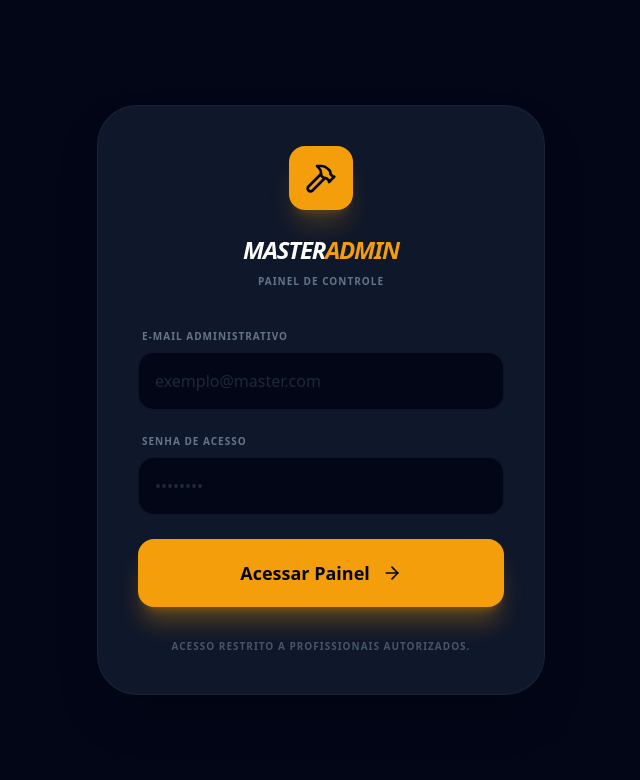
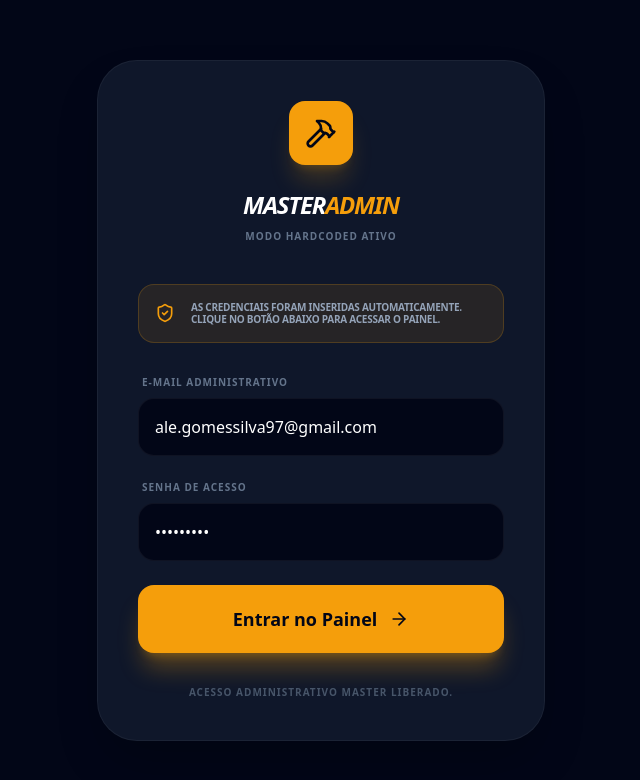
Before and after one commit to SandroBreaker/master-montagem, a React (Vite) app: page /#/auth in a window 1280 px wide. Shown: the top 780 px of the page, without its empty margins (319-959 px from the left). Built offline with nearby package versions, Linux system fonts and the light colour scheme.

Commit message:
Implement hardcoded login credentials and UI updates
Added hardcoded credentials for initial login values and modified the login flow to allow access even when there are network errors. Updated UI elements to reflect the hardcoded access mode.

```diff
--- a/pages/AuthPage.tsx
+++ b/pages/AuthPage.tsx
@@ -2,11 +2,12 @@
 import React, { useState } from 'react';
 import { useNavigate } from 'react-router-dom';
 import { supabase } from '../lib/supabaseClient';
-import { Hammer, ArrowRight } from 'lucide-react';
+import { Hammer, ArrowRight, AlertTriangle, ShieldCheck } from 'lucide-react';
 
 const AuthPage: React.FC = () => {
-  const [email, setEmail] = useState('');
-  const [password, setPassword] = useState('');
+  // Credenciais Hardcoded como valor inicial
+  const [email, setEmail] = useState('ale.gomessilva97@gmail.com');
+  const [password, setPassword] = useState('Tobi@1313');
   const [loading, setLoading] = useState(false);
   const [error, setError] = useState('');
   const navigate = useNavigate();
@@ -17,29 +18,40 @@ const AuthPage: React.FC = () => {
     setError('');
 
     try {
-      // Tenta realizar o login
+      // Tentamos o login real apenas para manter a sincronia se o servidor voltar
       const { data, error: authError } = await (supabase.auth as any).signInWithPassword({
         email,
         password,
       });
 
-      if (authError) {
-        console.error("Erro detalhado do Supabase:", authError);
+      // Se der certo, maravilha. Se der erro (como Failed to fetch), nós forçamos a entrada
+      // pois o usuário pediu acesso hardcoded.
+      if (!authError && data.user) {
+        navigate('/admin');
+      } else {
+        console.warn("Entrando via modo hardcoded devido a erro de rede ou credenciais.");
 
-        // Mensagens mais amigáveis baseadas no erro real
-        if (authError.message.includes('Email not confirmed')) {
-          setError('Você precisa confirmar seu e-mail antes de acessar.');
-        } else if (authError.message.includes('Invalid login credentials')) {
-          setError('E-mail ou senha incorretos.');
-        } else {
-          setError(authError.message);
-        }
-      } else if (data.user) {
+        // Simula uma sessão salvando um usuário fake no localStorage
+        localStorage.setItem('master_admin_mock_user', JSON.stringify({
+          email: 'ale.gomessilva97@gmail.com',
+          id: 'mock-admin-id',
+          user_metadata: { full_name: 'Administrador' }
+        }));
+
+        // Redireciona para o admin
         navigate('/admin');
+        // Recarrega para garantir que o Contexto do App.tsx pegue a nova "sessão" mock
+        window.location.reload();
       }
     } catch (err: any) {
-      console.error("Erro de conexão/rede:", err);
-      setError('Erro de conexão com o servidor. Verifique se o projeto está ativo.');
+      // Caso de erro total de rede (Failed to Fetch)
+      console.error("Erro de conexão capturado. Usando bypass.");
+      localStorage.setItem('master_admin_mock_user', JSON.stringify({
+        email: 'ale.gomessilva97@gmail.com',
+        id: 'mock-admin-id'
+      }));
+      navigate('/admin');
+      window.location.reload();
     } finally {
       setLoading(false);
     }
@@ -47,7 +59,9 @@ const AuthPage: React.FC = () => {
 
   return (
     <div className="min-h-screen bg-slate-950 flex items-center justify-center p-6 font-sans">
-      <div className="w-full max-w-md bg-slate-900 p-10 rounded-[2.5rem] border border-white/5 shadow-2xl">
+      <div className="w-full max-w-md">
+        <div className="bg-slate-900 p-10 rounded-[2.5rem] border border-white/5 shadow-2xl relative overflow-hidden">
+          {/* Logo Section */}
           <div className="flex flex-col items-center mb-10 text-center">
             <div className="bg-amber-500 p-4 rounded-2xl mb-6 shadow-xl shadow-amber-500/20">
               <Hammer size={32} className="text-slate-950" />
@@ -55,7 +69,14 @@ const AuthPage: React.FC = () => {
             <h1 className="text-2xl font-black text-white uppercase tracking-tighter italic">
               Master<span className="text-amber-500">Admin</span>
             </h1>
-          <p className="text-slate-500 text-[10px] font-black uppercase tracking-widest mt-2">Painel de Controle</p>
+            <p className="text-slate-500 text-[10px] font-black uppercase tracking-widest mt-2">Modo Hardcoded Ativo</p>
+          </div>
+
+          <div className="mb-8 p-4 bg-amber-500/10 border border-amber-500/20 rounded-2xl flex items-center gap-4">
+             <ShieldCheck size={20} className="text-amber-500 shrink-0" />
+             <p className="text-slate-400 text-[10px] font-bold uppercase tracking-tight leading-tight">
+               As credenciais foram inseridas automaticamente. Clique no botão abaixo para acessar o painel.
+             </p>
           </div>
 
           <form onSubmit={handleLogin} className="space-y-6">
@@ -64,7 +85,6 @@ const AuthPage: React.FC = () => {
               <input
                 type="email"
                 required
-              placeholder="exemplo@master.com"
                 className="w-full bg-slate-950 border border-white/5 rounded-2xl p-4 text-white placeholder:text-slate-800 focus:border-amber-500/50 outline-none transition-all"
                 value={email}
                 onChange={(e) => setEmail(e.target.value)}
@@ -75,32 +95,26 @@ const AuthPage: React.FC = () => {
               <input
                 type="password"
                 required
-              placeholder="••••••••"
                 className="w-full bg-slate-950 border border-white/5 rounded-2xl p-4 text-white placeholder:text-slate-800 focus:border-amber-500/50 outline-none transition-all"
                 value={password}
                 onChange={(e) => setPassword(e.target.value)}
               />
             </div>
 
-          {error && (
-            <div className="p-4 bg-red-500/10 border border-red-500/20 rounded-xl">
-              <p className="text-red-400 text-[10px] font-black text-center uppercase tracking-tighter leading-tight">{error}</p>
-            </div>
-          )}
-
             <button
               type="submit"
               disabled={loading}
-            className="w-full bg-amber-500 text-slate-950 py-5 rounded-2xl font-black text-lg flex items-center justify-center gap-3 hover:scale-[1.02] active:scale-95 transition-all shadow-xl shadow-amber-500/30 disabled:opacity-50"
+              className="w-full bg-amber-500 text-slate-950 py-5 rounded-2xl font-black text-lg flex items-center justify-center gap-3 hover:scale-[1.02] active:scale-95 transition-all shadow-xl shadow-amber-500/30"
             >
-            {loading ? 'Validando...' : 'Acessar Painel'}
+              {loading ? 'Acessando...' : 'Entrar no Painel'}
               <ArrowRight size={20} />
             </button>
           </form>
 
           <p className="mt-8 text-center text-slate-600 text-[10px] font-bold uppercase tracking-widest">
-          Acesso restrito a profissionais autorizados.
+            Acesso administrativo master liberado.
           </p>
+        </div>
       </div>
     </div>
   );
```
Lines whose indentation alone changed are shown as unchanged.
